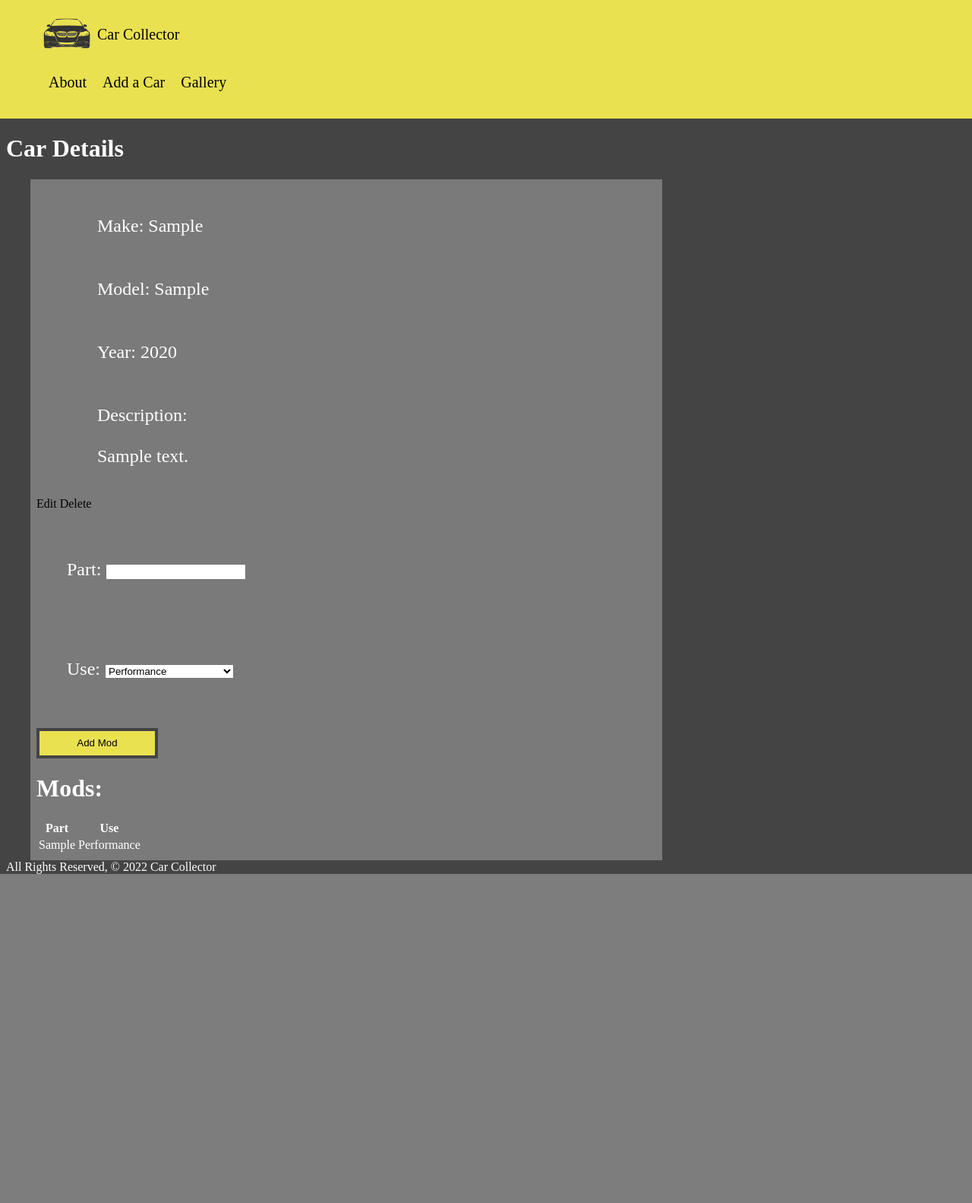
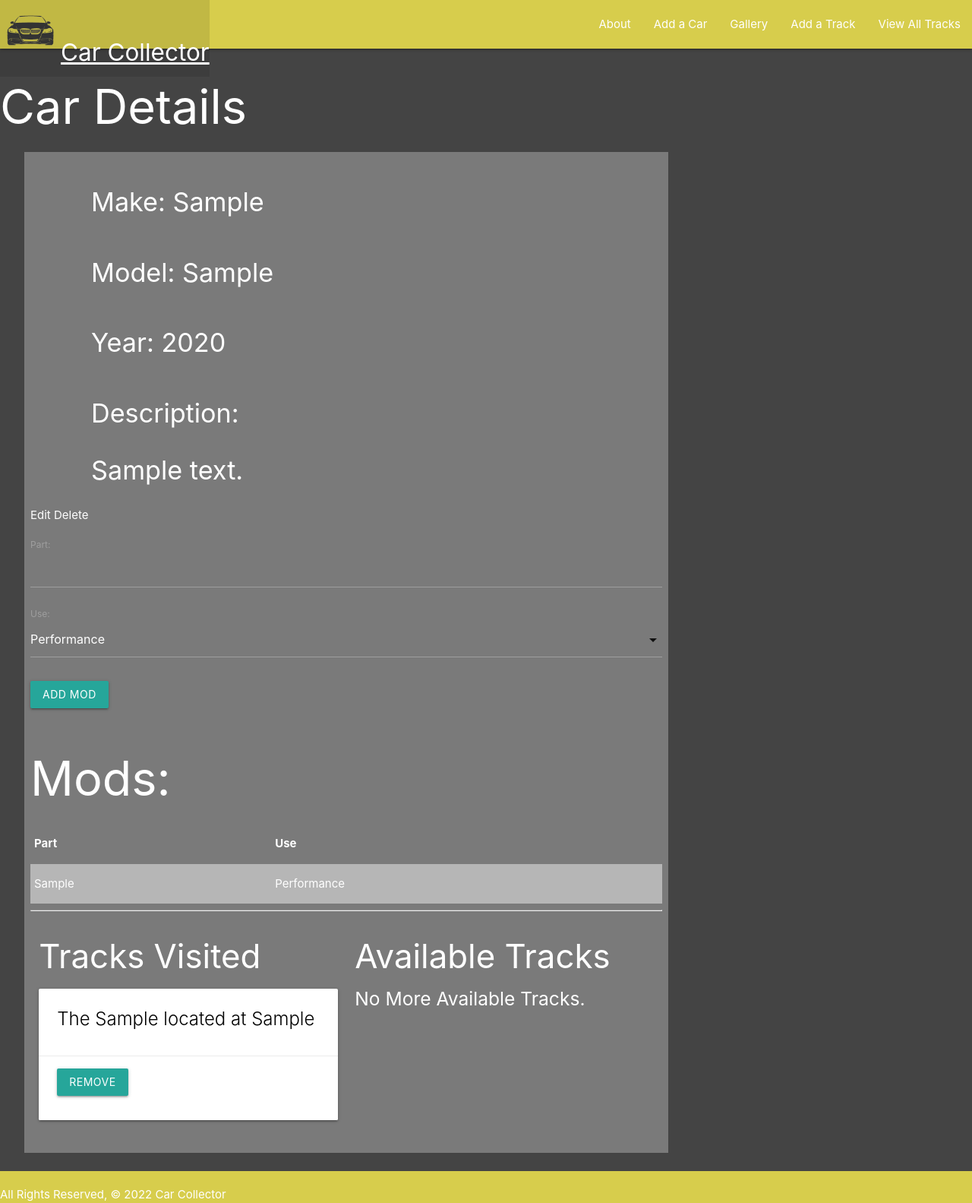
Before and after one commit to BobbyWasabiReal/carcollector, a Django app: page /cars/1/ in a window 1280 px wide. Shown: the whole page at 76% size. Before the commit the page ends 1150 px from the top, so only its background shows below. Run offline with Django 4.2, Linux system fonts and the light colour scheme; tables that the repository leaves empty hold one stand-in row (values such as "Sample post").

Commit message:
Pt.5 complete

```diff
--- a/main_app/models.py
+++ b/main_app/models.py
@@ -11,12 +11,25 @@
     ('A', 'All'),
 )
 
-# Create your models here.
+class Track(models.Model):
+    track = models.CharField(max_length=200)
+    location = models.CharField(
+        max_length=500,
+        default='USA'
+        )
+
+    def __str__(self):
+        return self.track
+
+    def get_absolute_url(self):
+        return reverse('tracks_detail', kwargs={'pk': self.id})
+
 class Car(models.Model):
     make = models.CharField(max_length=100)
     model = models.CharField(max_length=200)
     year = models.IntegerField()
     description = models.TextField(max_length=250)
+    tracks = models.ManyToManyField(Track)
 
     def __str__(self):
         return f"{self.make} {self.model} ({self.id})"
--- a/main_app/static/css/style.css
+++ b/main_app/static/css/style.css
@@ -1,19 +1,13 @@
 body {
     background-color: #444444;
-    height: 100vh;
     color: white;
 }
 
-nav {
-    background-color: #EAE151;
-    max-width: 82vmin;
-    padding: 2vmin;
-    padding-right: 120vmin;
-    margin-top: -5vmin;
-    margin-left: -2vmin;
-    margin-right: -2vmin;
+nav, footer.page-footer {
+    background-color: #d7cd4c;
 }
 
+/*
 ul, li {
     list-style-type: none;
     display: inline-block;
@@ -42,7 +36,7 @@
     font-size: 3vmin;
     padding: 5vmin;
 }
-
+*/
 .car-content {
     padding: 2vmin;
     padding-left: 10vmin;
@@ -53,22 +47,22 @@
     padding: 1vmin;
     margin-right: 50vmin;
     margin-left: 4vmin;
+    margin-bottom: 3vmin;
 }
 
 .car {
-    padding-bottom: 5vmin;
+    padding-bottom: 1vmin;
+    padding-top: 2vmin;
 }
-
+/*
 a#car-content-a {
     color: white;
 }
-
+ */
 #logo-img {
-    margin-bottom: -10vmin;
     display: inline-block;
-    margin-bottom: -4vmin;
 }
-
+/*
 .brand-logo:hover {
     text-decoration: none;
 }
@@ -91,4 +85,28 @@
     border: 0.5vmin solid #EAE151;
     background-color: #444444;
     color: #EAE151;
+} */
+
+a {
+    color: white;
 }
+
+a:hover {
+    text-decoration: underline;
+}
+
+form, input.btn {
+    margin-bottom: 2vmin;
+}
+
+input.btn {
+    margin-top: 2vmin;
+}
+
+input {
+    color: white;
+}
+
+#black {
+    color: black;
+}
--- a/main_app/templates/base.html
+++ b/main_app/templates/base.html
@@ -7,8 +7,9 @@
   <meta name="viewport" content="width=device-width, initial-scale=1.0">
   <meta http-equiv="X-UA-Compatible" content="ie=edge">
   <title>Car Collector</title>
-  <!-- <link rel="stylesheet" href=""> -->
+  <link rel="stylesheet" href="https://cdnjs.cloudflare.com/ajax/libs/materialize/1.0.0/css/materialize.min.css">
   <link rel="stylesheet" href="{% static 'css/style.css' %}">
+  <script src="https://cdnjs.cloudflare.com/ajax/libs/materialize/1.0.0/js/materialize.min.js"></script>
 </head>
 <body>
   <header class="navbar-fixed">
@@ -21,6 +22,8 @@
           <li><a href="{% url 'about' %}" id="about">About</a></li>
           <li><a href="{% url 'cars_create' %}" id="add-car">Add a Car</a></li>
           <li><a href="{% url 'index' %}" id="garage">Gallery</a></li>
+          <li><a href="{% url 'tracks_create' %}">Add a Track</a></li>
+          <li><a href="{% url 'tracks_index' %}">View All Tracks</a></li>
         </ul>
       </div>
     </nav>
--- a/main_app/templates/cars/detail.html
+++ b/main_app/templates/cars/detail.html
@@ -4,10 +4,10 @@
 <h1 class='title'>Car Details</h1>
 
 <div class="car-contents">
-  <p class="car-content">Make: {{ car.make }}</p>
-  <p class="car-content">Model: {{ car.model }}</p>
-  <p class="car-content">Year: {{ car.year }}</p>
-  <p class="car-content">Description: <br><br> {{ car.description }}</p>
+  <h4 class="car-content">Make: {{ car.make }}</h4>
+  <h4 class="car-content">Model: {{ car.model }}</h4>
+  <h4 class="car-content">Year: {{ car.year }}</h4>
+  <h4 class="car-content">Description: <br><br> {{ car.description }}</h4>
   <div class="car-action">
     <a href="{% url 'cars_update' car.id %}">Edit</a>
     <a href="{% url 'cars_delete' car.id %}">Delete</a>
@@ -33,5 +33,57 @@
       </tbody>
     </table>
   </div>
+  <hr>
+<div class="row">
+  <div class="col s6">
+    <h3>Tracks Visited</h3>
+    {% if car.tracks.count %}
+      {% for track in car.tracks.all %}
+        <div class="card">
+          <div class="card-content">
+            <span id="black" class="card-title">
+              The {{ track.track }} located at {{ track.location }}
+            </span>
+          </div>
+          <div class="card-action">
+            <form action="{% url 'unassoc_track' car.id track.id %}" method="POST">
+              {% csrf_token %}
+              <button type="submit" class="btn">Remove</button>
+            </form>
+          </div>
+        </div>
+      {% endfor %}
+    {% else %}
+      <h5>This car has never went to a track.</h5>
+    {% endif %}
+  </div>
+  <div class="col s6">
+    <h3>Available Tracks</h3>
+    {% if tracks.count %}
+      {% for track in tracks.all %}
+        <div class="card">
+          <div class="card-content">
+            <span id="black" class="card-title">
+              The {{ track.track }} located at {{ track.location }}
+            </span>
+          </div>
+          <div class="card-action">
+            <form action="{% url 'assoc_track' car.id track.id %}" method="POST">
+              {% csrf_token %}
+              <button type="submit" class="btn">Add</button>
+            </form>
+          </div>
+        </div>
+      {% endfor %}
+    {% else %}
+      <h5>No More Available Tracks.</h5>
+    {% endif %}
+      </div>
 </div>
+
+<script>
+  const selectEl = document.getElementById('id_use');
+  M.FormSelect.init(selectEl);
+</script>
+
 {% endblock %}
--- a/main_app/urls.py
+++ b/main_app/urls.py
@@ -10,4 +10,11 @@
     path('cars/<int:pk>/update/', views.CarUpdate.as_view(), name = 'cars_update'),
     path('cars/<int:pk>/delete/', views.CarDelete.as_view(), name = 'cars_delete'),
     path('cars/<int:car_id>/add_mod/', views.add_mod, name = 'add_mod'),
+    path('cars/<int:car_id>/assoc_track/<int:track_id>/', views.assoc_track, name = 'assoc_track'),
+    path('cars/<int:car_id>/unassoc_track/<int:track_id>/', views.unassoc_track, name = 'unassoc_track'),
+    path('tracks/', views.TrackList.as_view(), name='tracks_index'),
+    path('tracks/<int:pk>/', views.TrackDetail.as_view(), name='tracks_detail'),
+    path('tracks/create/', views.TrackCreate.as_view(), name='tracks_create'),
+    path('tracks/<int:pk>/update/', views.TrackUpdate.as_view(), name='tracks_update'),
+    path('tracks/<int:pk>/delete/', views.TrackDelete.as_view(), name='tracks_delete'),
 ]
--- a/main_app/views.py
+++ b/main_app/views.py
@@ -1,6 +1,7 @@
 from django.shortcuts import render, redirect
 from django.views.generic.edit import CreateView, UpdateView, DeleteView
-from .models import Car
+from django.views.generic import ListView, DetailView
+from .models import Car, Track
 from .forms import ModForm
 
 # Create your views here.
@@ -19,15 +20,18 @@
 
 def cars_detail(request, car_id):
     car = Car.objects.get(id=car_id)
+    id_list = car.tracks.all().values_list('id')
+    tracks_car_doesnt_have = Track.objects.exclude(id__in=id_list)
     mod_form = ModForm()
     return render(request, 'cars/detail.html', {
         'car': car,
-        'mod_form': mod_form
+        'mod_form': mod_form,
+        'tracks': tracks_car_doesnt_have
     })
 
 class CarCreate(CreateView):
     model = Car
-    fields = '__all__'
+    fields = ['make', 'model', 'year', 'description']
 
 class CarUpdate(UpdateView):
     model = Car
@@ -44,3 +48,29 @@
         new_mod.car_id = car_id
         new_mod.save()
     return redirect('detail', car_id=car_id)
+
+class TrackList(ListView):
+  model = Track
+
+class TrackDetail(DetailView):
+  model = Track
+
+class TrackCreate(CreateView):
+    model = Track
+    fields = '__all__'
+
+class TrackUpdate(UpdateView):
+    model = Track
+    fields = ['track', 'location']
+
+class TrackDelete(DeleteView):
+    model = Track
+    success_url = '/tracks'
+
+def assoc_track(request, car_id, track_id):
+    Car.objects.get(id=car_id).tracks.add(track_id)
+    return redirect('detail', car_id=car_id)
+
+def unassoc_track(request, car_id, track_id):
+    Car.objects.get(id=car_id).tracks.remove(track_id)
+    return redirect('detail', car_id=car_id)
```
Also changed, not shown: main_app/templates/main_app/track_confirm_delete.html (added, +13 -0 lines), main_app/templates/main_app/track_detail.html (added, +20 -0 lines), main_app/templates/main_app/track_form.html (added, +16 -0 lines), main_app/templates/main_app/track_list.html (added, +17 -0 lines), main_app/migrations/0005_owner_car_owners.py (added), main_app/migrations/0006_track_remove_car_owners_delete_owner_car_tracks.py (added), main_app/migrations/0007_remove_track_visits_track_location.py (added).
